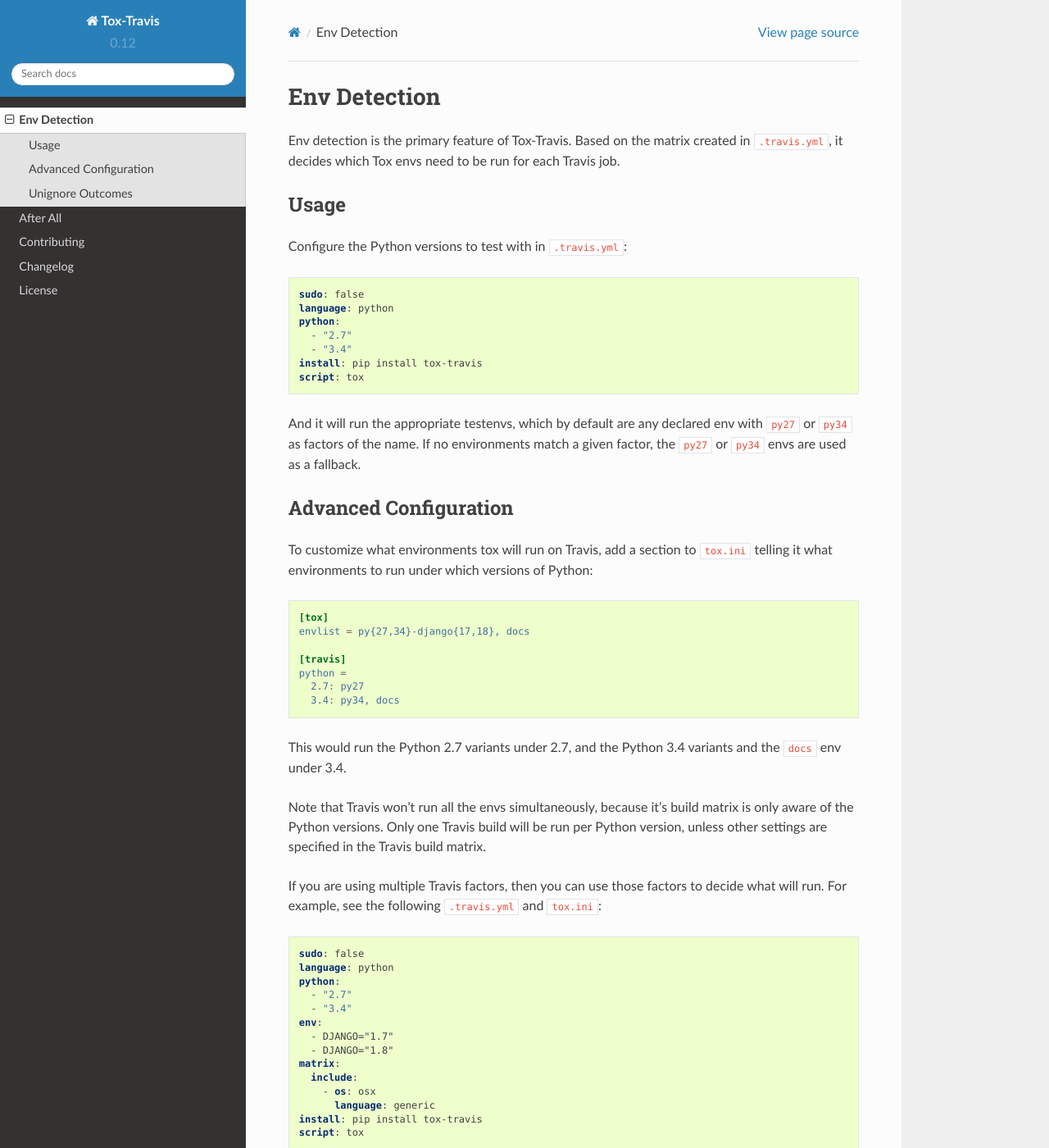
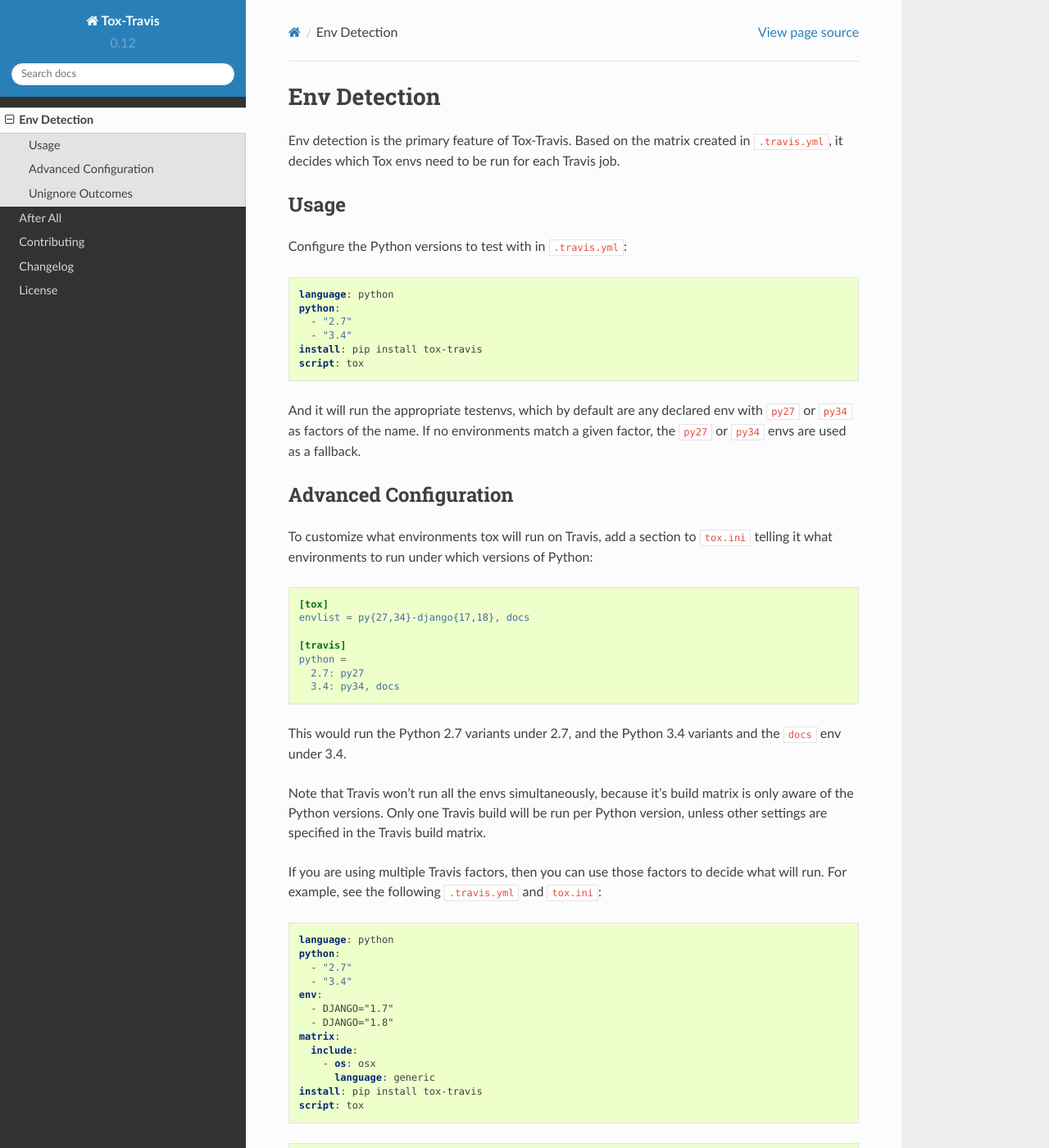
Before and after one commit to tox-dev/tox-travis, a Sphinx documentation site: the page built from docs/envlist.rst, in a window 1280 px wide and 1400 px high. Shown: the whole window at 82% size. Built offline with Sphinx 7.4.7 and the Read the Docs theme 2.0.0, drawn with Linux system fonts in a browser that asks for light colours.

Commit message:
sudo no longer needed https://blog.travis-ci.com/2018-11-19-required-linux-infrastructure-migration

```diff
--- a/docs/after.rst
+++ b/docs/after.rst
@@ -67,7 +67,6 @@
 
 .. code-block:: yaml
 
-    sudo: false
     language: python
     python:
       - "2.6"
--- a/docs/envlist.rst
+++ b/docs/envlist.rst
@@ -15,7 +15,6 @@
 
 .. code-block:: yaml
 
-    sudo: false
     language: python
     python:
       - "2.7"
@@ -61,7 +60,6 @@
 
 .. code-block:: yaml
 
-    sudo: false
     language: python
     python:
       - "2.7"
```
